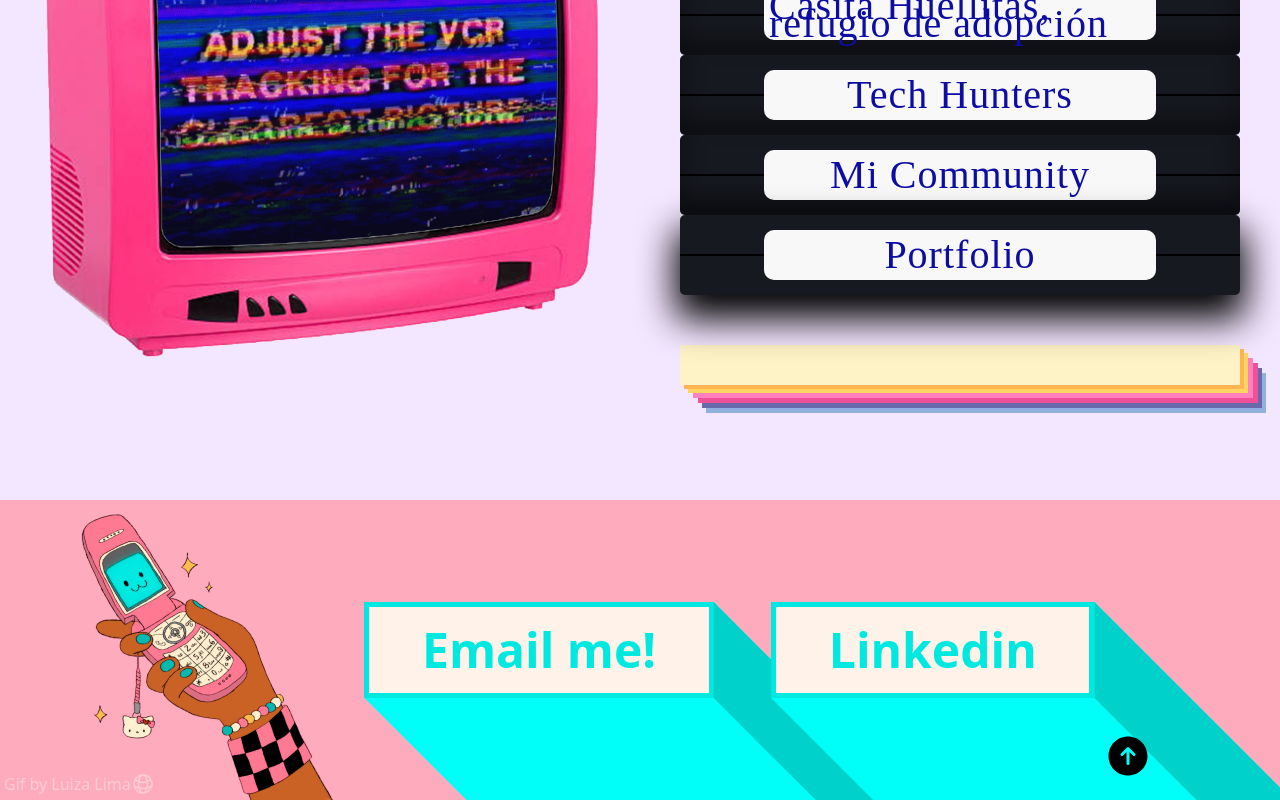
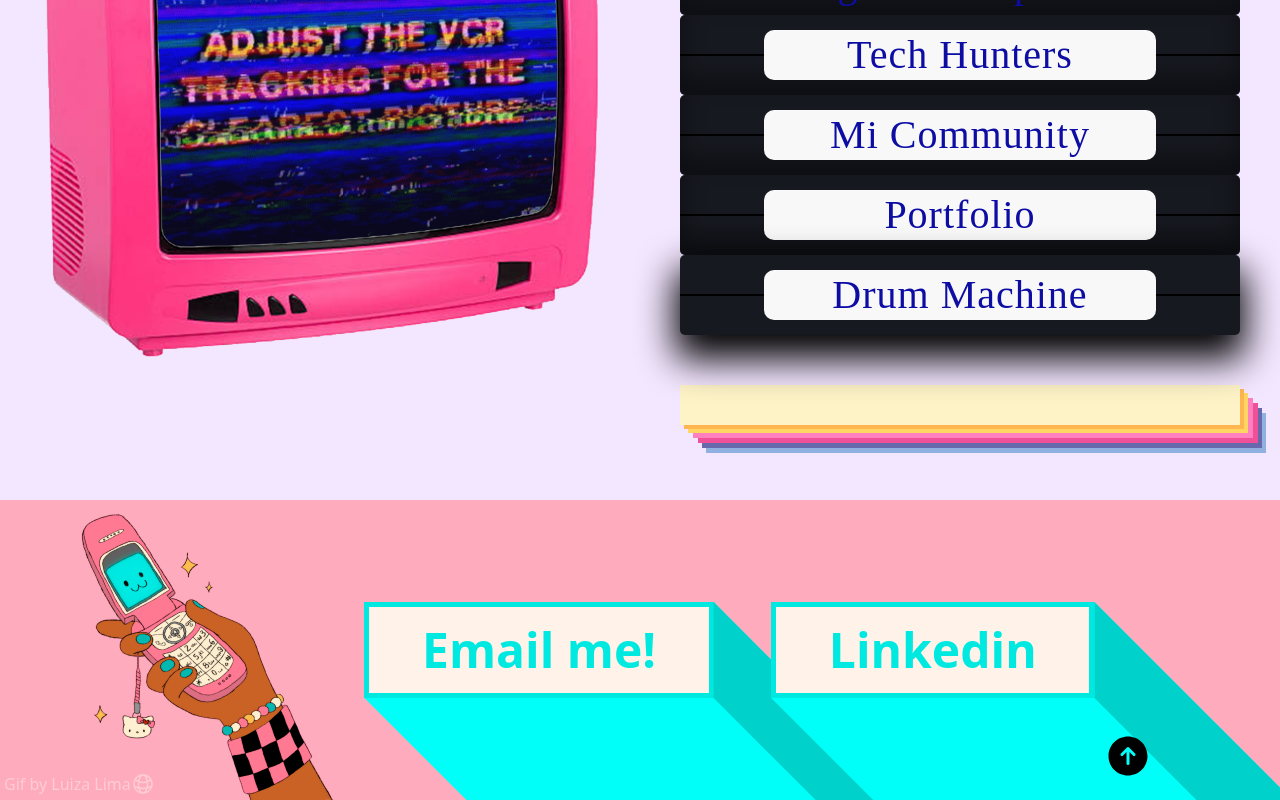
Before and after one commit to nicoledl/porfolio, a Next.js app: page / in a window 1280 px wide. Shown: the part 3028-3828 px from the top of the page. Built offline with nearby package versions, Linux system fonts and the light colour scheme; a web font is replaced by a local one.

Commit message:
Se agregó un proyecto a la lista

```diff
--- a/components/projects/Projects.jsx
+++ b/components/projects/Projects.jsx
@@ -85,7 +85,7 @@
                       />
                     </svg>
                   </a>
-                  {currentProject.id !== 2 && currentProject.id !== 3 ? (
+                  {currentProject.id !== 3 ? (
                     <a
                       target="_blank"
                       href={currentProject.url}
--- a/components/projects/projects.json
+++ b/components/projects/projects.json
@@ -21,7 +21,7 @@
     "name": "Tech Hunters",
     "role": "Role: Full Stack",
     "technologies": "Technologies: Javascript, React, Boostrap, CSS, libraries, Node.js, Express, MySql",
-    "url": "",
+    "url": "https://www.linkedin.com/feed/update/urn:li:activity:7087139353344319488/",
     "github": "",
     "urlImg1": "images/techunters.png",
     "id": 2
@@ -29,7 +29,7 @@
   {
     "name": "Mi Community",
     "role": "Role: Full Stack",
-    "technologies": "Technologies: Javascript, React, Boostrap, CSS, libraries, Node.js, Express, MySql",
+    "technologies": "Technologies: Javascript, React Js, Boostrap, CSS, libraries, Node.js, Express, MySql",
     "url": "",
     "github": "",
     "urlImg1": "images/micommunity.png",
@@ -38,10 +38,19 @@
   {
     "name": "Portfolio",
     "role": "Role: Front-end",
-    "technologies": "Technologies: Javascript, React, Tailwind, CSS, libraries",
+    "technologies": "Technologies: Javascript, React Js, Tailwind, CSS, libraries",
     "url": "",
     "github": "",
-    "urlImg1": "images/portfolio.png",
+    "urlImg1": "images/porfolio.png",
     "id": 4
+  },
+  {
+    "name": "Drum Machine",
+    "role": "Role: Front-end",
+    "technologies": "Technologies: Javascript, React Js, Redux, Boostrap, Sass",
+    "url": "https://fcc-drum-machine-git-main-nicoledl.vercel.app",
+    "github": "https://github.com/nicoledl/fcc-drum-machine",
+    "urlImg1": "images/Drum-Machine.png",
+    "id": 5
   }
 ]
```
Also changed, not shown: public/images/Drum-Machine.png (added).
